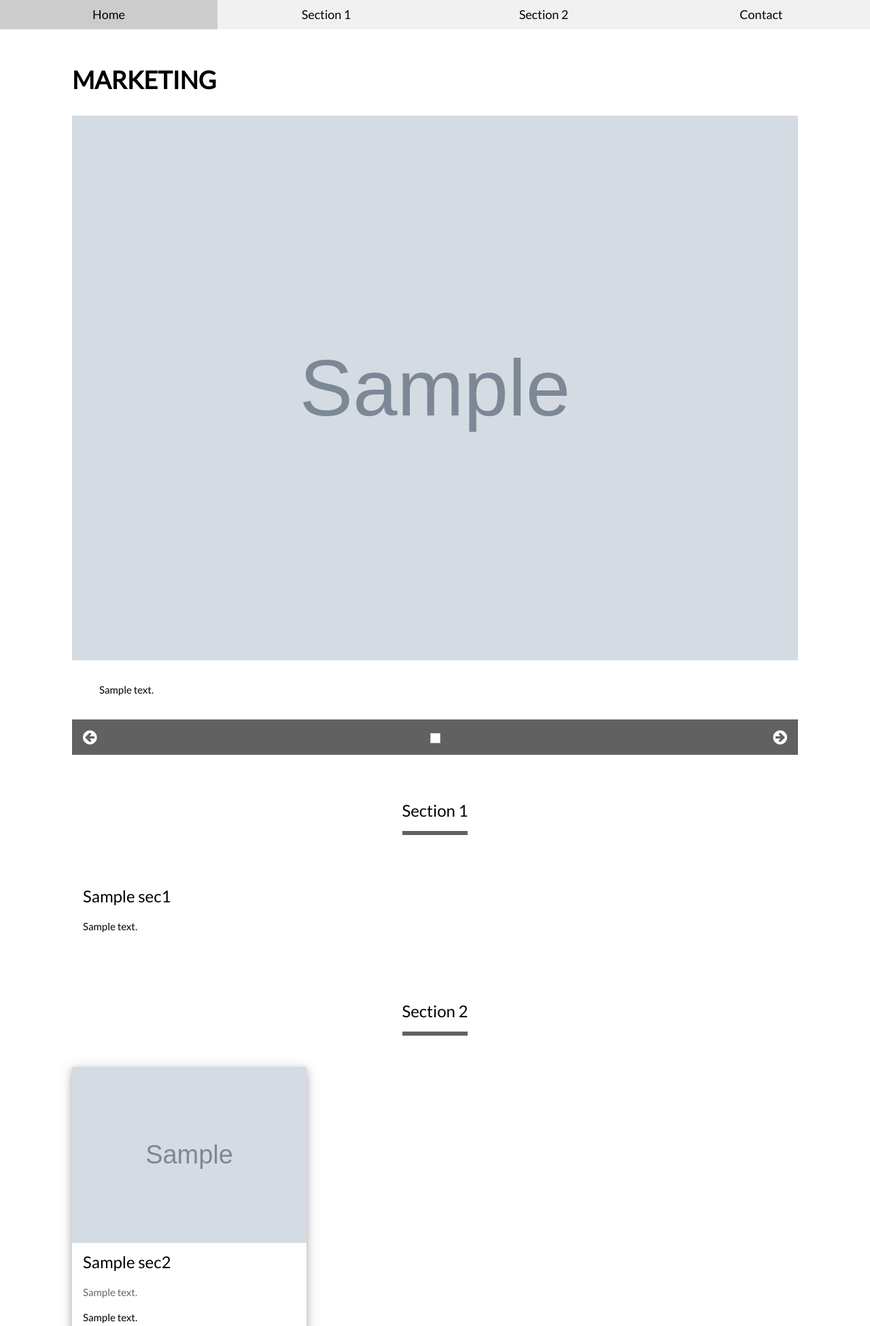
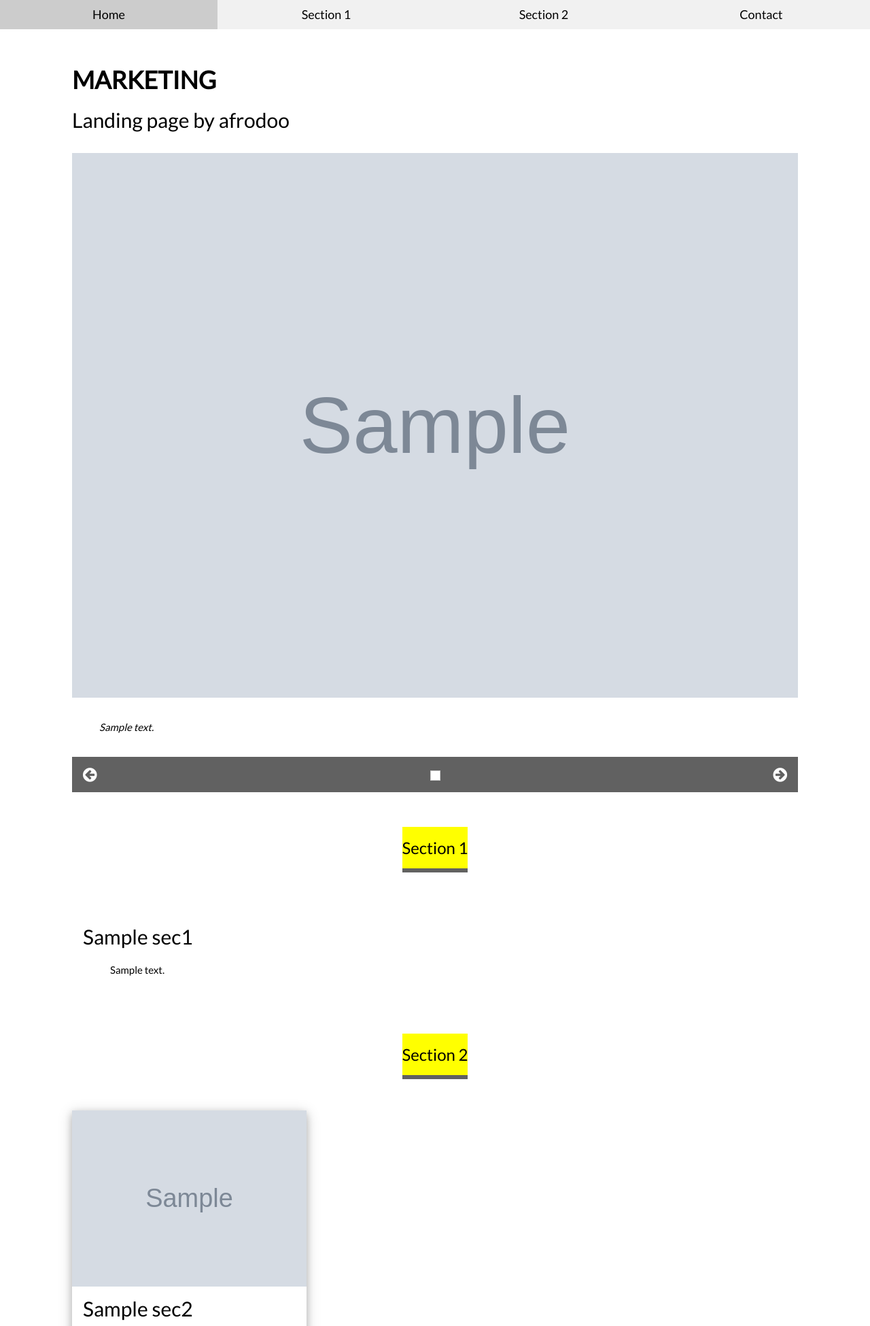
Before and after one commit to QbasicFan/s3, a Django app: template templates/s3/index.html in a window 1280 px wide. Shown: the top 1950 px of the page at 68% size. Run offline with Django 3.2, Linux system fonts and the light colour scheme; the template is opened without the code that fills it: most values are stand-ins (such as "Sample title", 1, 10 or a date in 2020); grey boxes marked "Sample" are stand-in pictures.

Commit message:
Update index.html

```diff
--- a/templates/s3/index.html
+++ b/templates/s3/index.html
@@ -5,18 +5,24 @@
 <!-- Content -->
 <div class="w3-content" style="max-width:1100px;margin-top:80px;margin-bottom:80px">
 
+
+<section id="title">
   <div class="w3-panel">
     <h1><b>MARKETING</b></h1>
+    <h2>Landing page by afrodoo</h2>
   </div>
+</section>
 
   <!-- Slideshow -->
+<section id="slideshow">
+
   <div class="w3-container">
 
     {% for p in fr %}
     <div class="w3-display-container mySlides">
-      <img src="{{ p.image.url }}" style="width:100%">
+      <img src="{{ p.image.url }}" style="width:100%" alt="{{ p.alt }}">
       <div class="{{ p.position }} w3-container w3-padding-32">
-        <span class="w3-white w3-padding-large w3-animate-bottom">{{ p.text }}</span>
+        <em class="w3-white w3-padding-large w3-animate-bottom">{{ p.text }}</em>
       </div>
     </div>
     {% endfor %}
@@ -36,56 +42,58 @@
       </div>
     </div>
   </div>
+</section>
+
+
 
   <!-- Grid -->
+<section id="section1">
   <div class="w3-row w3-container">
     <div class="w3-center w3-padding-64">
-      <span class="w3-xlarge w3-bottombar w3-border-dark-grey w3-padding-16">Section 1</span>
+      <mark class="w3-xlarge w3-bottombar w3-border-dark-grey w3-padding-16">Section 1</mark>
     </div>
 
      {% for p in sec1 %}
     <div class="w3-col l3 m6 {{ p.color }} w3-container w3-padding-16">
-      <h3>{{ p.title }}</h3>
-      <p>{{ p.text }}</p>
+      <h2>{{ p.title }}</h2>
+      <blockquote>{{ p.text }}</blockquote>
     </div>
 {% endfor %}
-
-
-
   </div>
-
+</section>
 
 
     <!-- Grid -->
+
+<section id="section2">
   <div class="w3-row-padding" id="about">
 
     <div class="w3-center w3-padding-64">
-      <span class="w3-xlarge w3-bottombar w3-border-dark-grey w3-padding-16">Section 2</span>
+      <mark class="w3-xlarge w3-bottombar w3-border-dark-grey w3-padding-16">Section 2</mark>
     </div>
 
  {% for p in sec2 %}
     <div class="w3-third w3-margin-bottom">
       <div class="w3-card-4">
-        <img src="{{ p.image.url }}" alt="John" style="width:100%">
+        <img src="{{ p.image.url }}" alt="John" style="width:100%" alt="{{ p.alt }}">
         <div class="w3-container">
-          <h3>{{ p.title }}</h3>
-          <p class="w3-opacity">{{ p.text }}</p>
+          <h2>{{ p.title }}</h2>
+          <p><em class="w3-opacity">{{ p.text }}</em></p>
           <p>{{ p.subText }}</p>
           <p><button class="w3-button w3-light-grey w3-block">Contact</button></p>
         </div>
       </div>
     </div>
 {% endfor %}
-
-
-  </div>
-
+ </div>
+</section>
 
 
 
   <!-- Contact -->
+<section id="contact">
   <div class="w3-center w3-padding-64" id="contact">
-    <span class="w3-xlarge w3-bottombar w3-border-dark-grey w3-padding-16">Contact Us</span>
+    <h2 class="w3-xlarge w3-bottombar w3-border-dark-grey w3-padding-16">Contact Us</h2>
   </div>
 
   <form class="w3-container" action="/action_page.php" target="_blank">
@@ -107,7 +115,11 @@
     </div>
     <button type="submit" class="w3-button w3-block w3-black">Send</button>
   </form>
+</section>
 
+
+
+
+<!-- end of main -->
 </div>
-
 {% endblock %}
```
